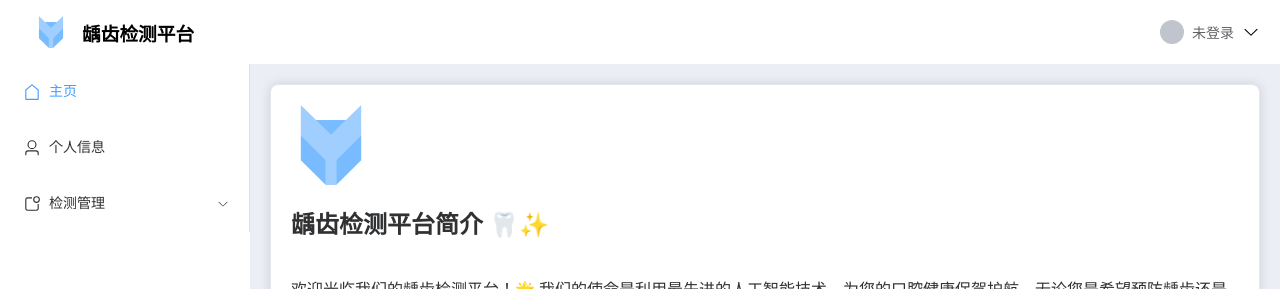
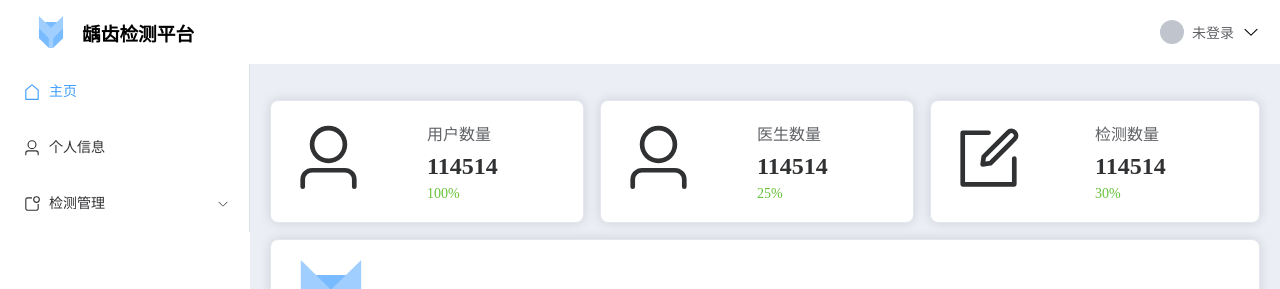
Before and after one commit to myot233/dense_platform, a Vue app: page /home in a window 1280 px wide. Shown: the top 289 px of the page. Built offline with nearby package versions, Linux system fonts and the light colour scheme; what vue-cookies would draw is missing.

Commit message:
[feature] 增加了三个看着好看的数据展示

```diff
--- a/src/components/pages/Home.vue
+++ b/src/components/pages/Home.vue
@@ -1,4 +1,42 @@
 <template>
+  <el-row>
+    <el-col :span="8" >
+      <el-card style="margin: 16px 16px 16px auto">
+        <div style="display: grid;grid-template: auto / 1fr 1fr">
+          <User style="height: 75px"></User>
+          <div>
+            <el-text size="large">用户数量</el-text>
+            <h2 style="margin: 8px 0 4px;">114514</h2>
+            <el-text type="success">100%</el-text>
+          </div>
+        </div>
+      </el-card>
+    </el-col>  <!--展示当前用户数量，医生数量，和检测数量 -->
+    <el-col :span="8">
+      <el-card style="margin: 16px 16px 16px auto">
+        <div style="display: grid;grid-template: auto / 1fr 1fr">
+          <User style="height: 75px"></User>
+          <div>
+            <el-text size="large">医生数量</el-text>
+            <h2 style="margin: 8px 0 4px;">114514</h2>
+            <el-text type="success">25%</el-text>
+          </div>
+        </div>
+      </el-card>
+    </el-col>
+    <el-col :span="8">
+      <el-card style="margin: 16px 0px 16px auto">
+          <div style="display: grid;grid-template: auto / 1fr 1fr">
+          <Edit style="height: 75px"></Edit>
+          <div>
+            <el-text size="large">检测数量</el-text>
+            <h2 style="margin: 8px 0 4px;">114514</h2>
+            <el-text type="success">30%</el-text>
+          </div>
+        </div>
+      </el-card>
+    </el-col>
+  </el-row>
     <el-row>
         <el-col>
             <el-card>
@@ -83,6 +121,7 @@
 
 <script setup lang="ts">
 import logo from '../icon/logo.vue';
+import {Edit, User} from "@element-plus/icons-vue";
 </script>
 
 
```
